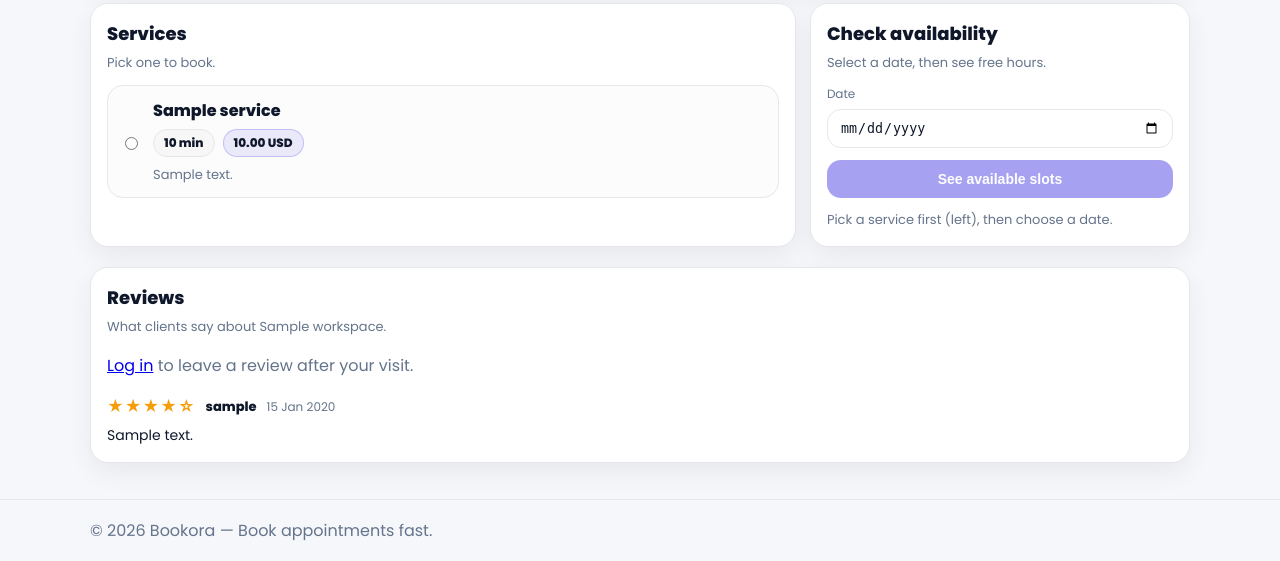
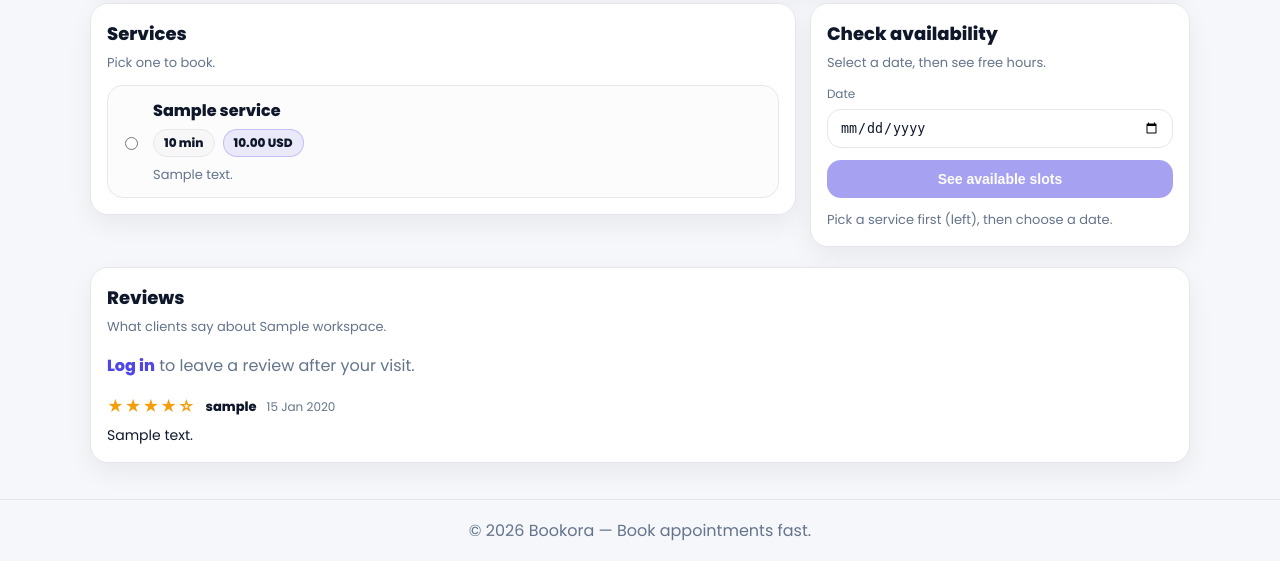
Before and after one commit to SanduAndreea22/bookora, a Django app: a page that uses templates/booking/workspace_detail.html in a window 1280 px wide. Shown: the part 285-846 px from the top of the page. Run offline with Django 5.2, Linux system fonts and the light colour scheme; tables that the repository leaves empty hold one stand-in row (values such as "Sample post").

Commit message:
Fix layout bugs: uncentered footer and grid stretch dead space
- Center the footer text (was left-aligned inside the container)
- .card and .provider-grid/.workspace-grid used implicit CSS grid
  stretch, which on unequal-height sibling cards dumped the leftover
  height onto the first child instead of the content -- most visible
  on the Availability page, where "Add weekly rule" had a ~160px gap
  above the form. Fixed with align-items/align-content: start.
- Style the unstyled "Log in" link in the reviews section (was
  rendering as a default blue underlined link against the theme)

Co-Authored-By: Claude Sonnet 5 <noreply@anthropic.com>
Claude-Session: https://claude.ai/code/session_016QFHb3Sw46Sq8Md3D2wAhF

```diff
--- a/static/css/base.css
+++ b/static/css/base.css
@@ -219,6 +219,14 @@ html[data-theme="dark"] .dropdown-item:hover{
   .dropdown.open .dropdown-content{ display:block; }
 }
 
+/* Inline accent link, for CTAs embedded in body text */
+.link-accent{
+  color: var(--primary);
+  font-weight: 700;
+  text-decoration: none;
+}
+.link-accent:hover{ text-decoration: underline; }
+
 /* Messages */
 .messages{
   padding: 12px 0 0;
@@ -239,6 +247,7 @@ html[data-theme="dark"] .dropdown-item:hover{
   border-top: 1px solid var(--border);
   padding: 18px 0;
   color: var(--muted);
+  text-align: center;
 }
 .footer-inner p{ margin:0; }
 
--- a/static/css/provider.css
+++ b/static/css/provider.css
@@ -18,6 +18,7 @@
   padding: 16px;
   box-shadow: var(--shadow);
   display:grid;
+  align-content: start;
   gap: 14px;
   max-width: 820px;
 }
--- a/static/css/provider_availability.css
+++ b/static/css/provider_availability.css
@@ -1,6 +1,7 @@
 .provider-grid{
   display:grid;
   grid-template-columns: 1fr 1fr;
+  align-items: start;
   gap: 14px;
 }
 @media (max-width: 980px){
--- a/static/css/provider_services.css
+++ b/static/css/provider_services.css
@@ -1,6 +1,7 @@
 .provider-grid{
   display:grid;
   grid-template-columns: 1fr 1fr;
+  align-items: start;
   gap: 14px;
 }
 
--- a/static/css/workspace.css
+++ b/static/css/workspace.css
@@ -17,6 +17,7 @@
 .workspace-grid{
   display:grid;
   grid-template-columns: 1.3fr 0.7fr;
+  align-items: start;
   gap: 14px;
 }
 @media (max-width: 980px){ .workspace-grid{ grid-template-columns:1fr; } }
--- a/templates/booking/workspace_detail.html
+++ b/templates/booking/workspace_detail.html
@@ -131,7 +131,7 @@
     {% elif user.is_authenticated %}
       <p class="muted">You can leave a review after a completed booking with this business.</p>
     {% else %}
-      <p class="muted"><a href="{% url 'users:login' %}">Log in</a> to leave a review after your visit.</p>
+      <p class="muted"><a href="{% url 'users:login' %}" class="link-accent">Log in</a> to leave a review after your visit.</p>
     {% endif %}
 
     {% if reviews %}
```
